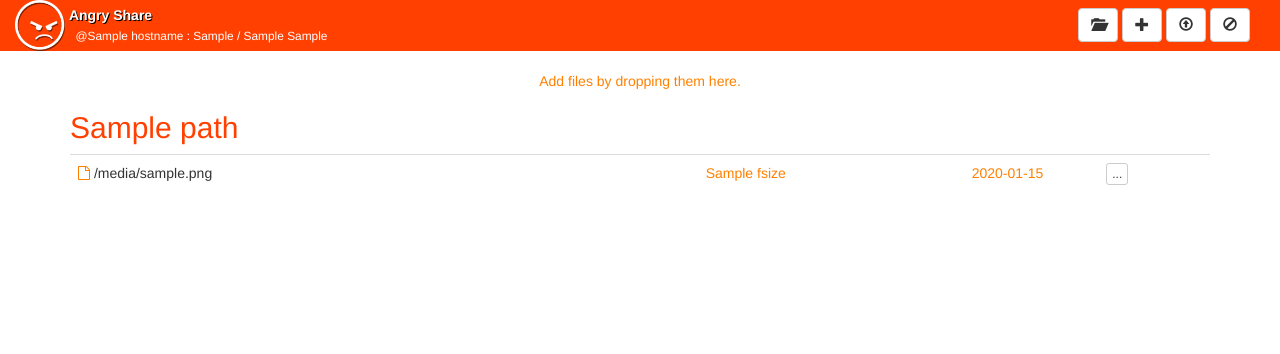
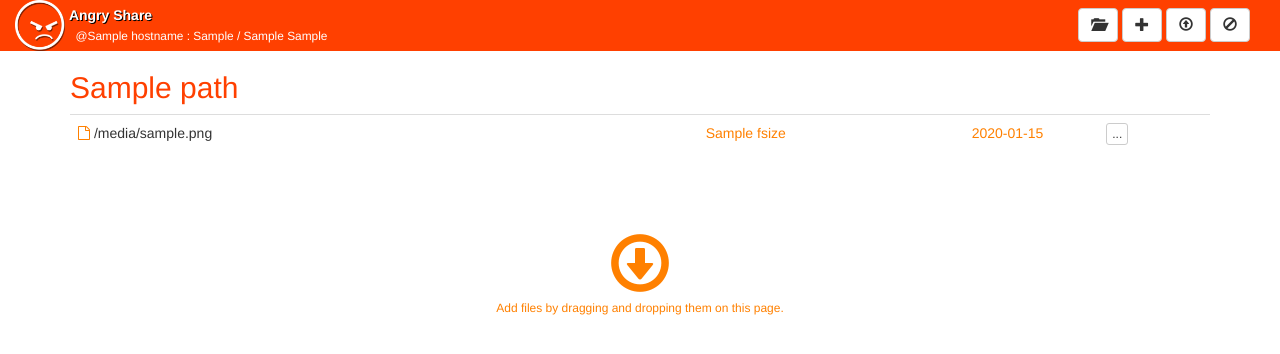
Before and after one commit to nckz/angryshare, a Flask app: template templates/directory_index.html in a window 1280 px wide. Shown: the top 354 px of the page. Run offline with Flask 2, Linux system fonts and the light colour scheme; the template is opened without the code that fills it: most values are stand-ins (such as "Sample title", 1, 10 or a date in 2020); some libraries are stand-ins or nearby versions.

Commit message:
Changed dropzone area.

```diff
--- a/templates/directory_index.html
+++ b/templates/directory_index.html
@@ -30,6 +30,14 @@
     html, body {
       height: 100%;
       color: #ff8000;
+    }
+
+    #droparea {
+        font-size: 12px;
+    }
+
+    #dropicon {
+        font-size: 60px;
     }
 
     #pathurl {
@@ -172,12 +180,6 @@
     </ul>
 {% endif %}
 
-
-<!-- Drag'n drop indication -->
-<div class="text-center" style="margin: 20px 0 0 0;">
-    Add files by dropping them here.
-</div>
-
 <!-- directory path navigation -->
 <h2>
 {% for path,url in pathlist %}<a id="pathurl" href="{{url}}">{{path}}</a>{% endfor %}
@@ -297,6 +299,13 @@
 
     </div>
 
+<!-- Drag'n drop indication -->
+<div class="hidden-xs text-center">
+    <span class="text-center"><i class="glyphicon glyphicon-download" id="dropicon"></i></span>
+    <br>
+    <span class="text-center" id="droparea">Add files by dragging and dropping them on this page.</span>
+</div>
+
 </div> <!-- container -->
 
     <script>
```
